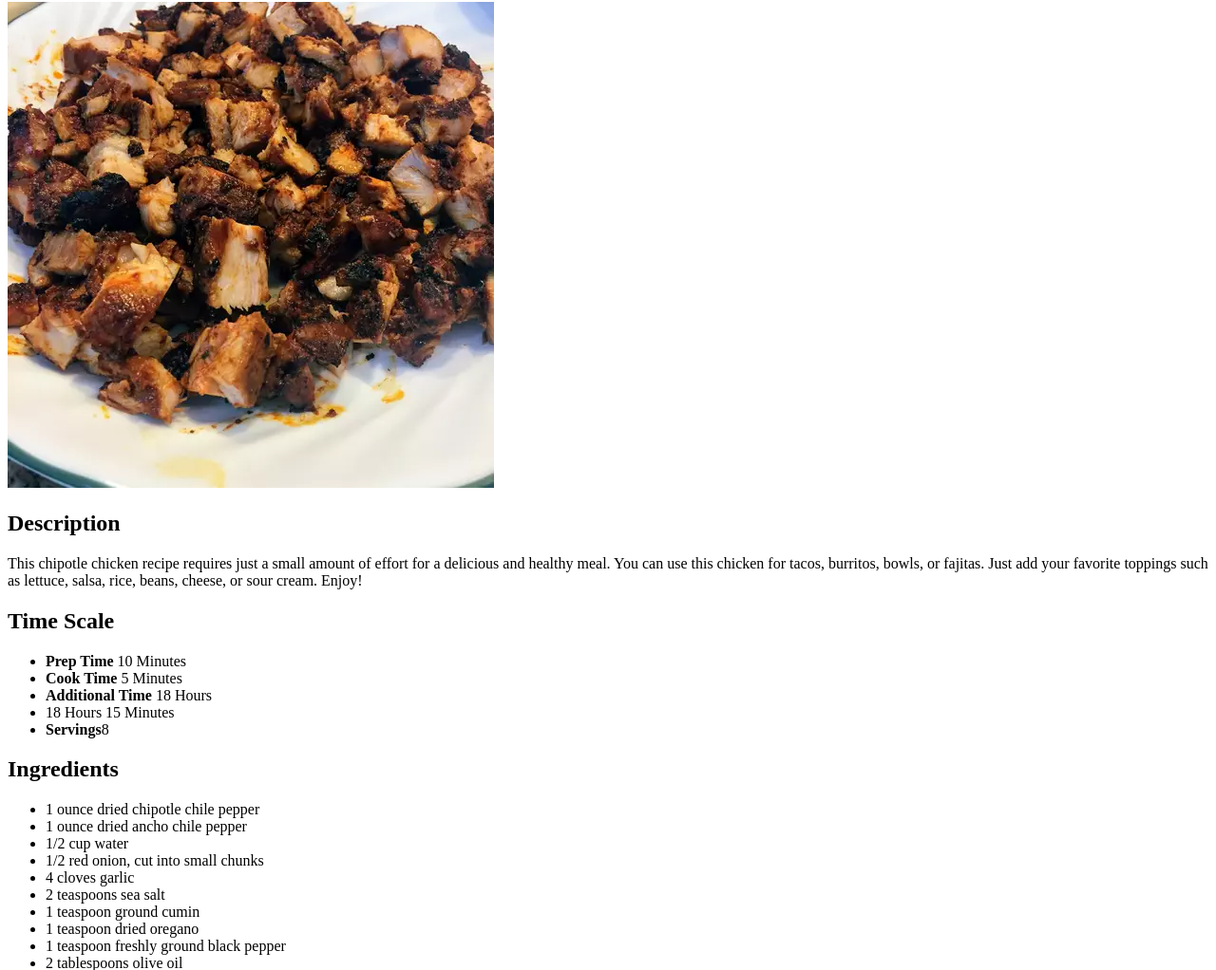
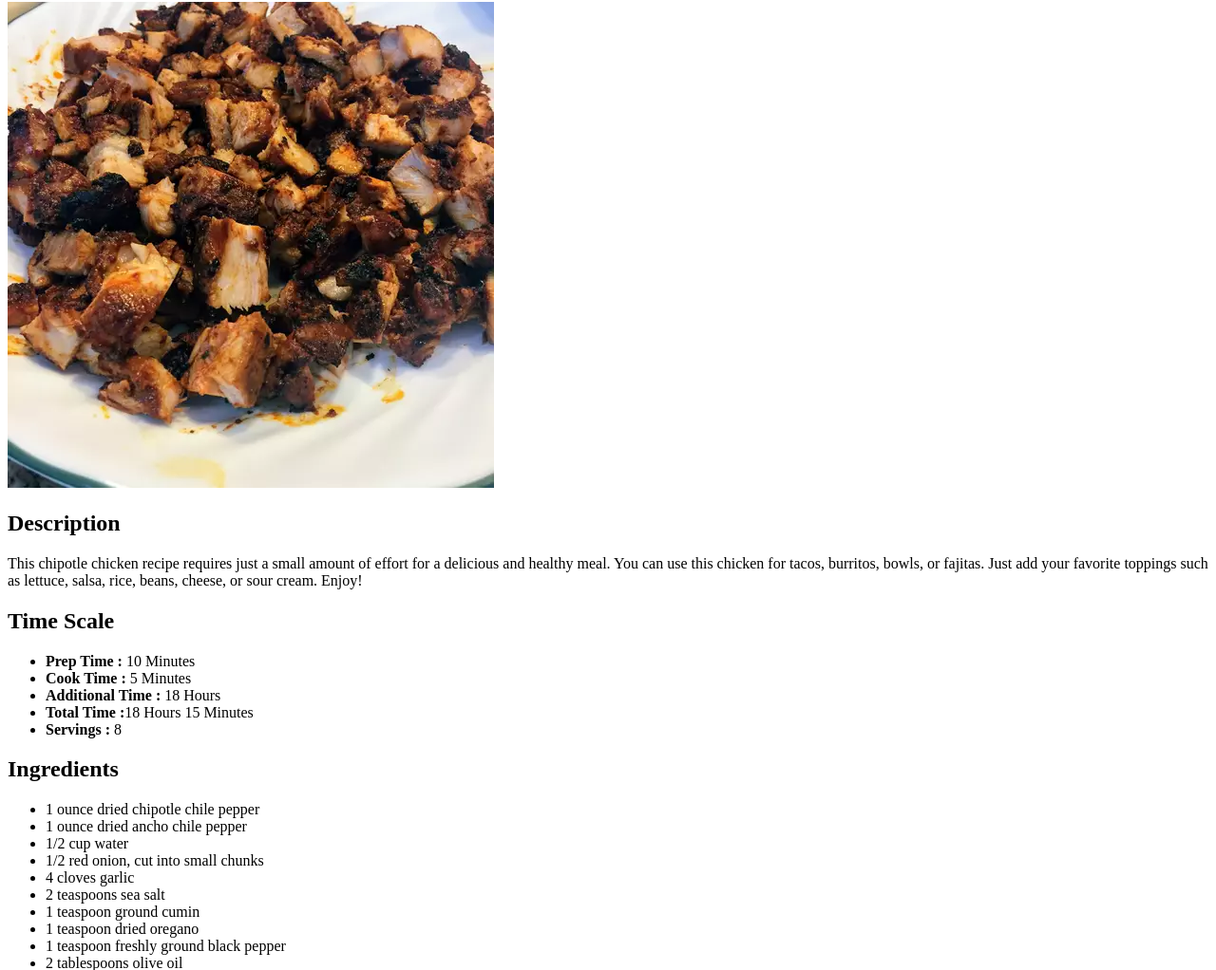
Before and after one commit to Snaarze/odin-recipes, a plain HTML site: page recipes/CopycatChipotleChicken.html in a window 1280 px wide. Shown: the part 78-1100 px from the top of the page at 95% size. Drawn offline with Linux system fonts and the light colour scheme.

Commit message:
Fixed no colons between the time and text

```diff
--- a/recipes/CopycatChipotleChicken.html
+++ b/recipes/CopycatChipotleChicken.html
@@ -17,11 +17,11 @@
                 </p>
         <h2>Time Scale</h2>
             <ul>
-                <li><strong>Prep Time</strong> 10 Minutes</li>
-                <li><strong>Cook Time</strong> 5 Minutes</li>
-                <li><strong>Additional Time</strong> 18 Hours</li>
-                <li><strong></strong>18 Hours 15 Minutes</li>
-                <li><strong>Servings</strong>8</li>
+                <li><strong>Prep Time :</strong> 10 Minutes</li>
+                <li><strong>Cook Time :</strong> 5 Minutes</li>
+                <li><strong>Additional Time :</strong> 18 Hours</li>
+                <li><strong>Total Time :</strong>18 Hours 15 Minutes</li>
+                <li><strong>Servings :</strong> 8</li>
             </ul>
         <h2>Ingredients</h2>
             <ul>
```
